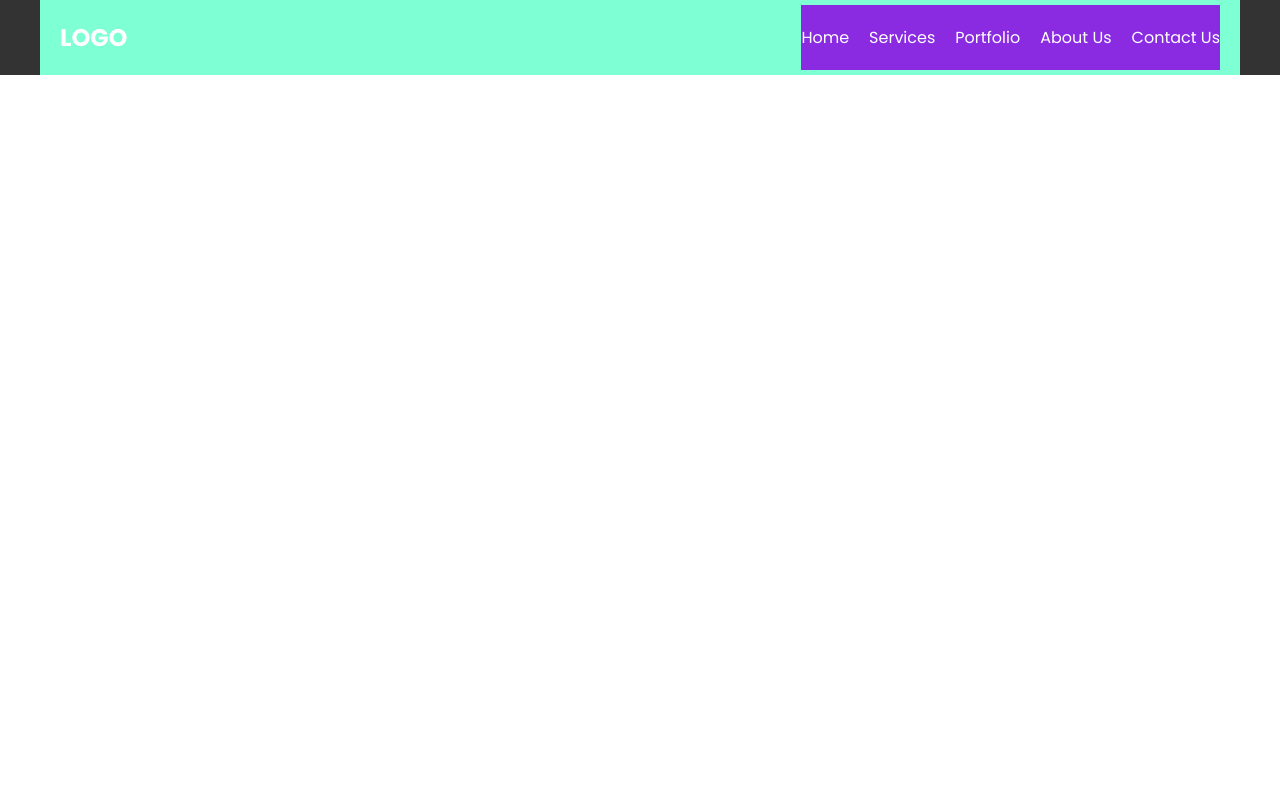
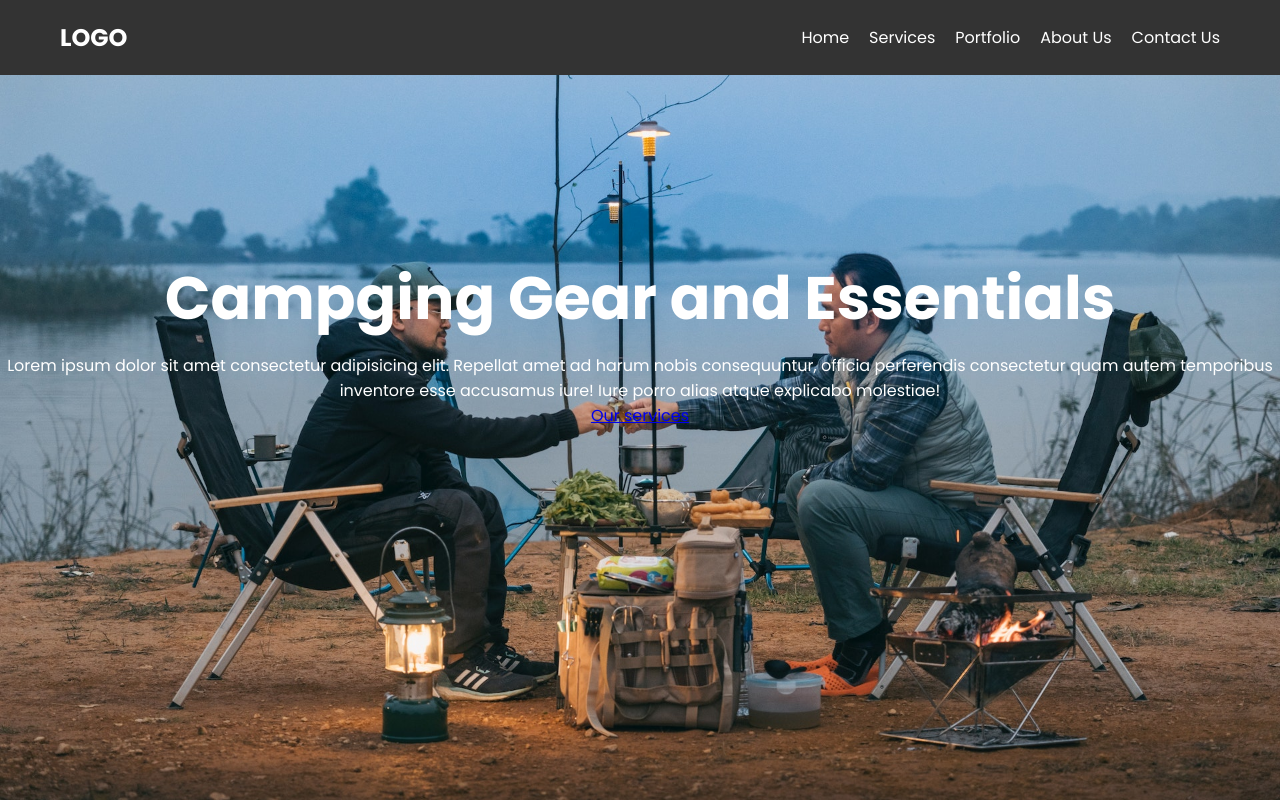
Before and after one commit to aryanpanchal09/Frontend-projects, a plain HTML site: page Statis Website/index.html in a window 1280 px wide. Drawn offline with Linux system fonts and the light colour scheme.

Commit message:
Home Page Added

```diff
--- a/Statis Website/index.html
+++ b/Statis Website/index.html
@@ -23,5 +23,15 @@
         </ul>
       </nav>
     </header>
+
+    <section class="homepage" id="home">
+      <div class="content flex">
+        <div class="text">
+          <h1>Campging Gear and Essentials</h1>
+          <p>Lorem ipsum dolor sit amet consectetur adipisicing elit. Repellat amet ad harum nobis consequuntur, officia perferendis consectetur quam autem temporibus inventore esse accusamus iure! Iure porro alias atque explicabo molestiae!</p>
+        </div>
+        <a href="#services">Our services</a>
+      </div>
+    </section>
   </body>
 </html>
--- a/Statis Website/style.css
+++ b/Statis Website/style.css
@@ -11,14 +11,14 @@ header {
   left: 0;
   width: 100%;
   background-color: #333;
+  z-index: 100;
 }
 .flex {
-  background-color: aliceblue;
   display: flex;
   align-items: center;
 }
 .container {
-  background-color: aquamarine;
+  /* background-color: aquamarine; */
   max-width: 1200px;
   width: 100%;
   margin: 0 auto;
@@ -28,7 +28,7 @@ header {
   justify-content: space-between;
 }
 .nav-links {
-  background-color: blueviolet;
+  /* background-color: blueviolet; */
   gap: 20px;
   list-style: none;
 }
@@ -43,3 +43,26 @@ header {
 .navbar a:hover {
   color: #ddd;
 }
+
+.homepage {
+  position: relative;
+  height: 100vh;
+  width: 100%;
+  background: url("images/home-bg.jpg");
+  background-position: center;
+  background-size: cover;
+}
+.homepage .content {
+  height: 85%;
+  flex-direction: column;
+  justify-content: center;
+}
+.homepage .text {
+  color: #fff;
+  text-align: center;
+}
+.homepage .text h1 {
+  font-size: 60px;
+  font-weight: 700;
+  margin-bottom: 10px;
+}
```
